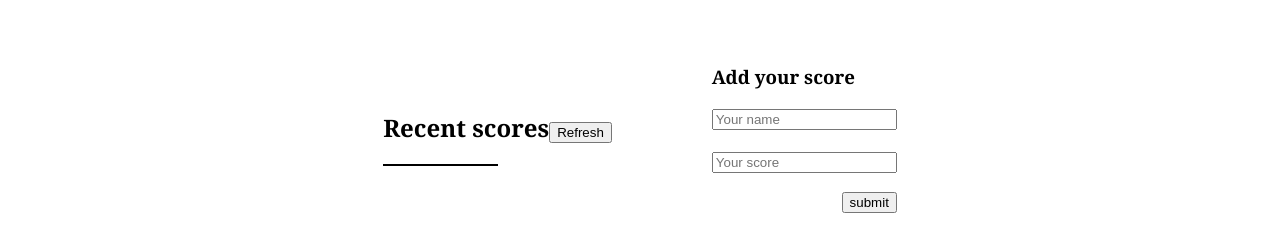
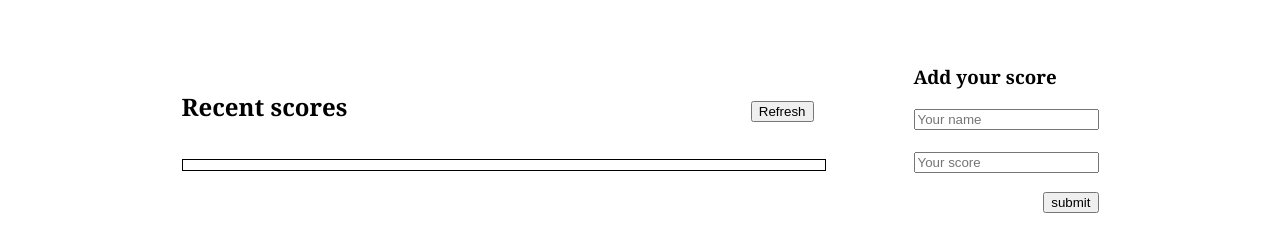
Before and after one commit to myelin0/Leaderboard, a website built with webpack: page src/index.html in a window 1280 px wide. Shown: the part 94-346 px from the top of the page. Built offline with nearby package versions, Linux system fonts and the light colour scheme; no server answers.

Commit message:
Fix width of List

```diff
--- a/src/index.html
+++ b/src/index.html
@@ -16,10 +16,9 @@
     <h2>Recent scores</h2>
     <button type="reset" id="refreshBtn">Refresh</button>
     </div>
-    <table class="List">
-        <thead></thead>
-        <tbody id="list"></tbody>
-    </table>
+    <ul class="List">
+        <!--Users scores added from JS-->
+    </ul>
     </div>
     <div class="wrap-right">
     <h3>Add your score</h3>
--- a/src/style.css
+++ b/src/style.css
@@ -28,14 +28,21 @@ main {
 
 .List {
   border: solid black 1px;
-  width: 50%;
+  width: 100%;
+  padding:5px;
 }
 
+li{
+list-style: none;
+}
 li:nth-child(even) {
   background-color: #f2f2f2;
-  list-style: none;
+
 }
 
+.wrap-left{
+  width:50%;
+}
 .wrap-right {
   display: flex;
   justify-content: flex-start;
```
